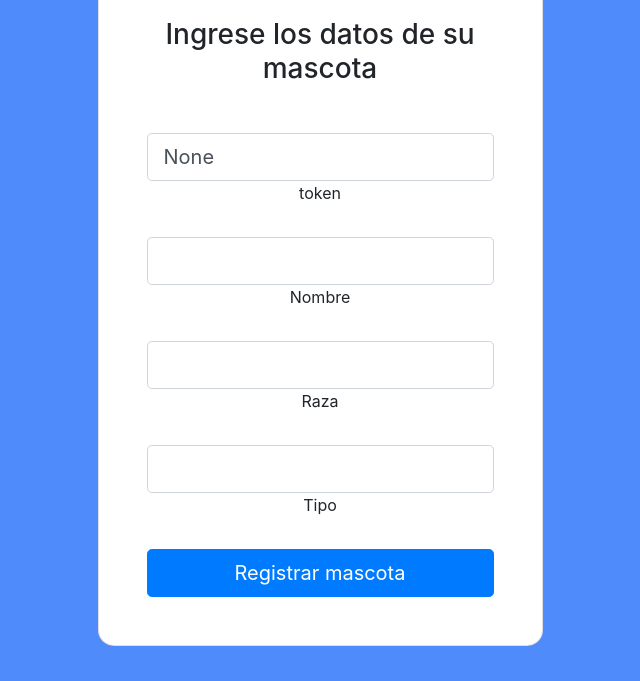
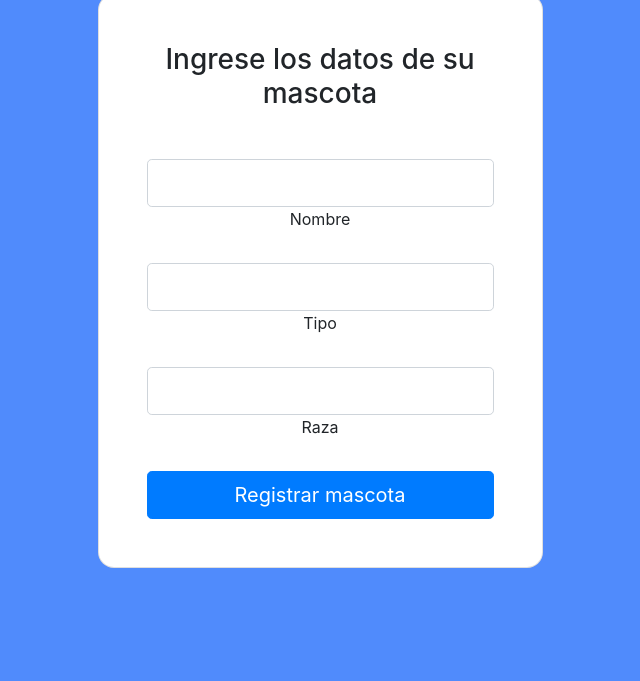
Before and after one commit to EduardoGZ18100184/ProyectoVeterinaria, a Flask app: page /mascota/registrar in a window 1280 px wide. Shown: the part 119-800 px from the top of the page, without its empty margins (320-960 px from the left). Run offline with Flask 2, Linux system fonts and the light colour scheme; some libraries are stand-ins or nearby versions.

Commit message:
reorganizando registro de mascotas

```diff
--- a/routes/mascotas/mascota.py
+++ b/routes/mascotas/mascota.py
@@ -1,4 +1,4 @@
-from flask import Blueprint, request, jsonify, render_template
+from flask import Blueprint, request, jsonify, render_template, url_for, redirect
 from sqlalchemy import exc
 from models import Mascota
 from app import db,bcrypt
@@ -20,26 +20,13 @@
 #registra una mascota
 @appmascota.route('/mascota/registro', methods =['POST'])
 def registro():
-    print("dentro de registro")
-    #mascota  = request.get_json()
     token = request.form['token']
     nombreMascota = request.form['nombre']
     tipoMascota = request.form['tipo']
     razaMascota = request.form['raza']
-    #mascotaExists = Mascota.query.filter_by(id=mascota['id']).first()
     usuario = obtenerInfo(token)
     info_user = usuario['data']
-    print("imprimiendo info user en /mascota/registro")
-    #print(info_user)
-    print(nombreMascota)
-    #mascotaExists = info_user
-    print("imprimiendo mascotaExists")
-    print(info_user)
-
-    #maxIdMascota = Mascota.query.all().first().orderby
     maxIdMascotadb = db.engine.execute('select max(id) from public."Mascotas";').first()
-    print(maxIdMascotadb[0])
-    print(type(maxIdMascotadb[0]))
     nuevoId = maxIdMascotadb[0] + 1
     if info_user:
         mascota = Mascota(id=nuevoId,nombre=nombreMascota,user_id=info_user["user_id"],raza=razaMascota,tipo=tipoMascota)
@@ -51,26 +38,7 @@
             mensaje = "Error"
     else:
         mensaje="datos erroneos"
-    return jsonify({"message":mensaje})
-
-# #registra una mascota
-# @appmascota.route('/mascota/registro', methods =['POST'])
-# #@login_required
-# def registro():
-#     mascota  = request.get_json()
-#     mascotaExists = Mascota.query.filter_by(id=mascota['id']).first()
-
-#     if not mascotaExists:
-#         mascota = Mascota(id=mascota["id"],nombre=mascota["nombre"],user_id=mascota["user_id"],raza=mascota["raza"],tipo=mascota["tipo"])
-#         try:
-#             db.session.add(mascota)
-#             db.session.commit()
-#             mensaje="Mascota creada"
-#         except exc.SQLAlchemyError as e:
-#             mensaje = "Error"
-#     else:
-#         mensaje="Mascota existente"
-#     return jsonify({"message":mensaje})
+    return redirect(url_for('appsuer.func_user_view', auth_token=token))
 
 #Imprime todas las mascotas al recibir un token de usuario admin
 @appmascota.route('/mascotas') #get
--- a/routes/user/user.py
+++ b/routes/user/user.py
@@ -68,7 +68,6 @@
 #Muestra todos los usuarios si recibe un token de usuario admin
 @appuser.route('/usuarios') #get
 def obtenerUsuarios():
-    # if key doesn't exist, returns None
     token = request.args.get('token')
     usuario = obtenerInfo(token)
     info_user = usuario['data']
--- a/templates/agregarMascotas.html
+++ b/templates/agregarMascotas.html
@@ -16,14 +16,13 @@
               <div class="card shadow-2-strong" style="border-radius: 1rem;">
                 <div class="card-body p-5 text-center">
 
-                  <p> {{token}} </p>
+                  <!--<p> {{token}} </p>-->
 
                   <h3 class="mb-5">Ingrese los datos de su mascota</h3>
 
                   <form action="/mascota/registro" method="post">
                     <div class="form-outline mb-4">
-                      <input type="tex" name="token" value = {{token}} id="typeEmailX-2" class="form-control form-control-lg" />
-                      <label class="form-label" for="typeEmailX-2">token</label>
+                      <input type="hidden" name="token" value = {{token}} id="typeEmailX-2" class="form-control form-control-lg" />
                     </div>
 
                   <form action="/mascota/registro" method="post">
@@ -33,13 +32,13 @@
                   </div>
 
                   <div class="form-outline mb-4">
-                    <input type="text" name="raza" id="typePasswordX-2" class="form-control form-control-lg" />
-                    <label class="form-label" for="typePasswordX-2">Raza</label>
+                    <input type="text" name="tipo" id="typePasswordX-2" class="form-control form-control-lg" />
+                    <label class="form-label" for="typePasswordX-2">Tipo</label>
                   </div>
 
                   <div class="form-outline mb-4">
-                    <input type="text" name="tipo" id="typePasswordX-2" class="form-control form-control-lg" />
-                    <label class="form-label" for="typePasswordX-2">Tipo</label>
+                    <input type="text" name="raza" id="typePasswordX-2" class="form-control form-control-lg" />
+                    <label class="form-label" for="typePasswordX-2">Raza</label>
                   </div>
 
                   <button class="btn btn-primary btn-lg btn-block" type="submit">Registrar mascota</button>
--- a/templates/funcionesUsuario.html
+++ b/templates/funcionesUsuario.html
@@ -30,7 +30,8 @@
                 <div class="card-body p-5 text-center">
 
                 <div class="mb-md-5 mt-md-4 pb-5" >
-                    <p> {{token}} </p>
+                    <!-- <p> {{token}} </p>-->
+                    <p> Seleccione la funcion que desee realizar</p>
 
                     <a class="nav-link font-color-general mr-3 ml-3" href="http://127.0.0.1:5000/mascotas-user?token={{token}}">Mostrar mascotas</a>
                     <a class="nav-link font-color-general mr-3 ml-3" href="http://127.0.0.1:5000/mascota/registrar?token={{token}}">Agregar mascota</a>
```
